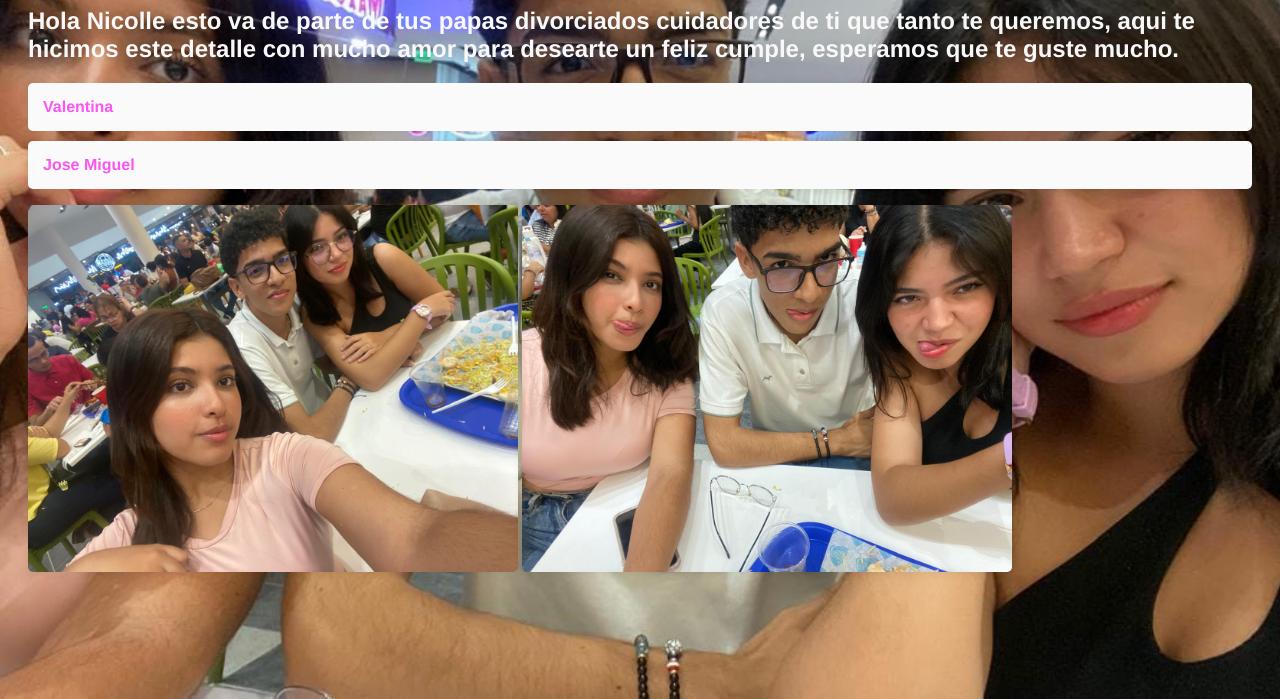
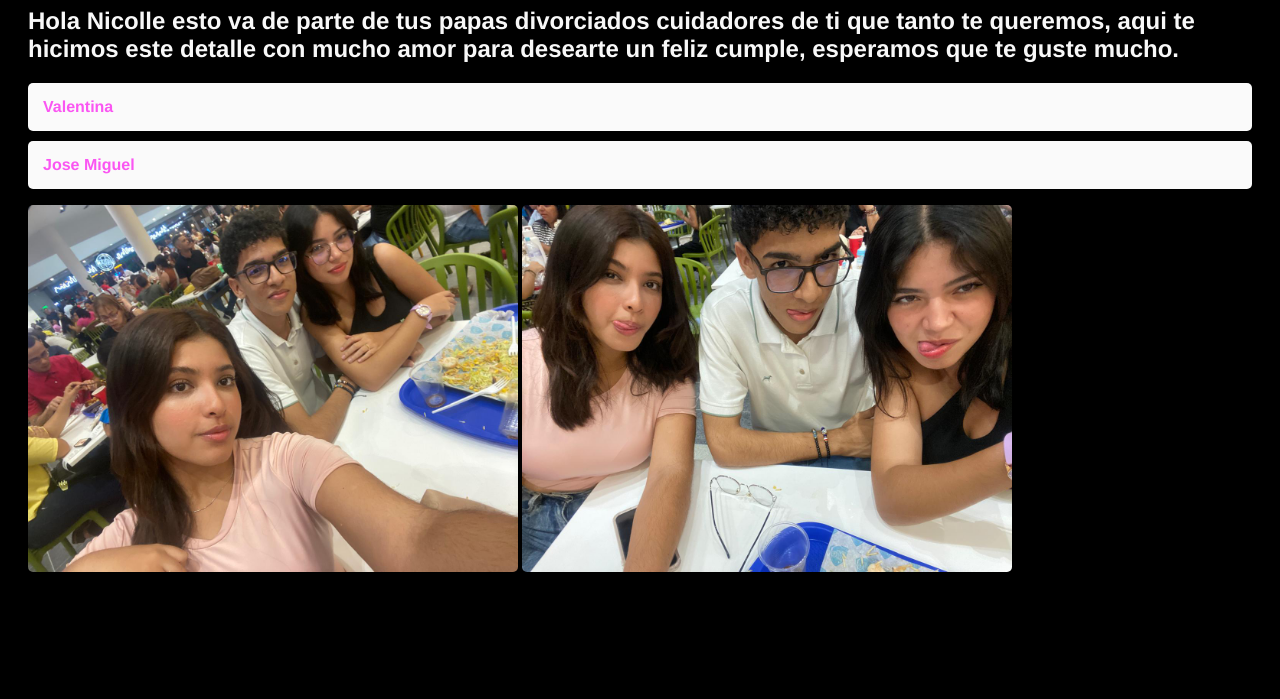
Before and after one commit to Josemiguel47/Cumple_Nicolle, a plain HTML site: page index.html in a window 1280 px wide. Shown: the part 101-800 px from the top of the page. Drawn offline with Linux system fonts and the light colour scheme.

Commit message:
segundo commit

```diff
--- a/index.html
+++ b/index.html
@@ -4,12 +4,12 @@
     <meta charset="UTF-8">
     <meta name="viewport" content="width=device-width, initial-scale=1.0">
     <title>Feliz Cumple Nicolle</title>
-    <link rel="stylesheet" href="style.css">
+
 
     <style>
         body {
             font-family: 'Franklin Gothic Medium', 'Arial Narrow', Arial, sans-serif;
-            background-color: #110110;
+            background-color: #000000;
             color: #f8f8f8;
             padding: 20px;
         }
--- a/style.css
+++ /dev/null
@@ -1,9 +0,0 @@
-body {
-
-    background-image: url(imagenes/IMG3.jpeg);
-    background-position: center center;
-    background-repeat: no-repeat;
-    background-size: cover;
-background-attachment: fixed;
-
-}
```
Also changed, not shown: Felicitacion1.html (+1 -1 lines), Felicitacion2.html (+1 -1 lines).
